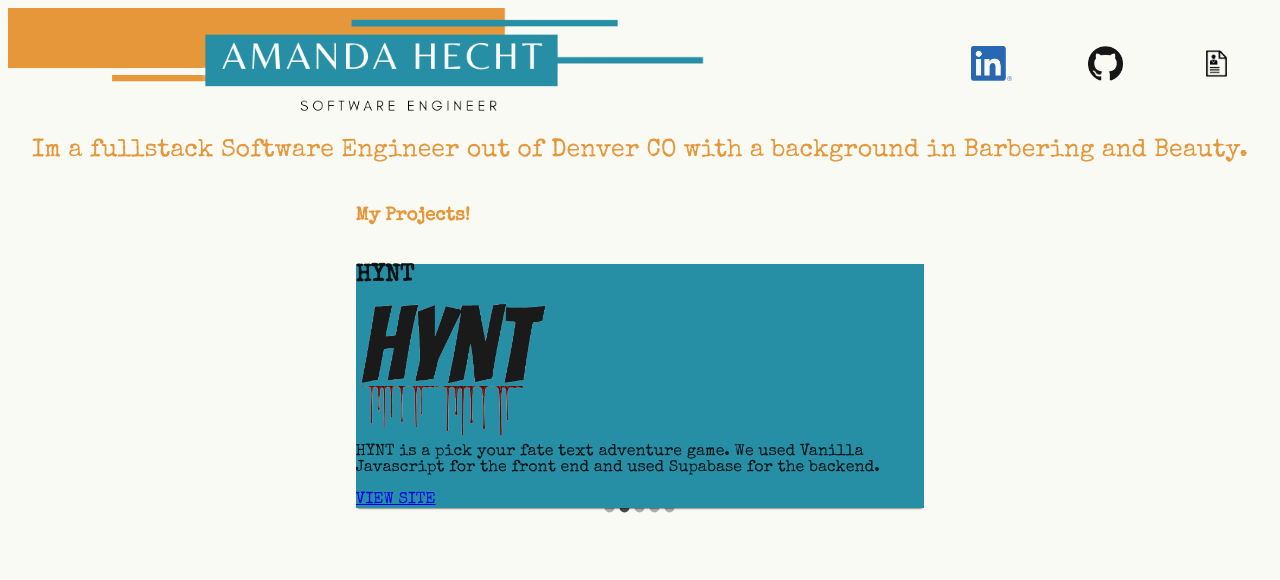
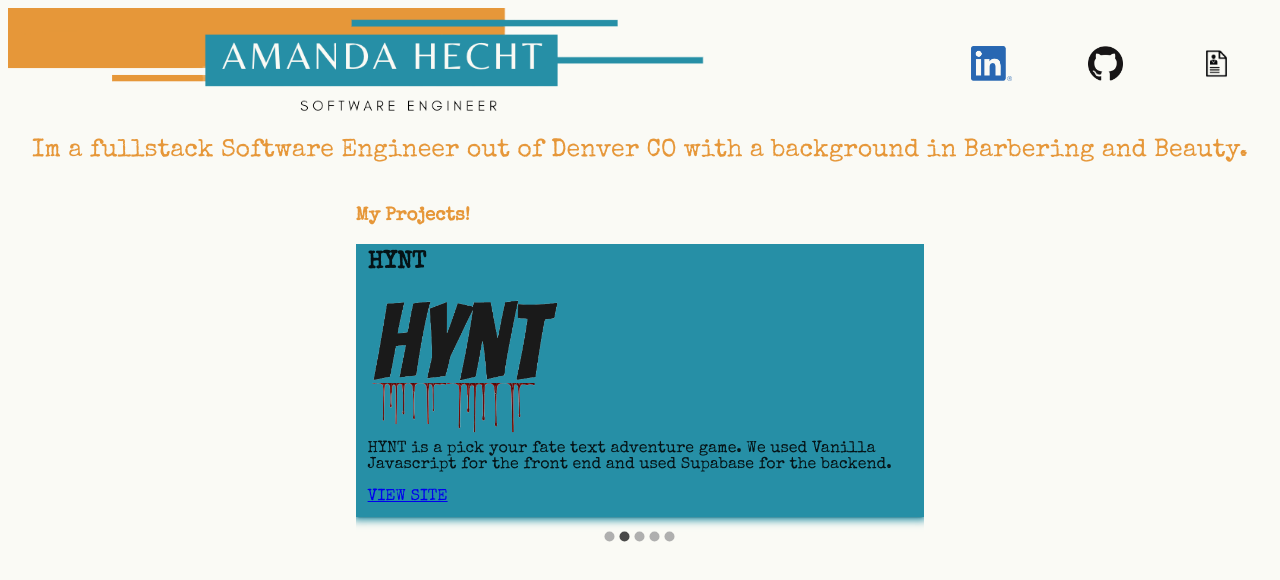
Before and after one commit to amanda-hecht89/Amanda-Website, a React (Create React App) app: page / in a window 1280 px wide. Shown: the top 580 px of the page. Built offline with nearby package versions, Linux system fonts and the light colour scheme.

Commit message:
got the fade to look decent with no gaps

```diff
--- a/src/Carousel.css
+++ b/src/Carousel.css
@@ -12,5 +12,16 @@
 
 .title {
     background-color: #268FA6;
-    margin-bottom: -20px;
+    margin-bottom: -10px;
+    margin-top: -25px;
 }
+
+.page {
+    transition:all 400ms ease-out;
+    box-shadow:0 0 8px 3px #268FA6;
+    border:12px solid #268FA6;
+}
+
+.filler {
+    background-color: #268FA6;
+}
--- a/src/ItemsCarousel.js
+++ b/src/ItemsCarousel.js
@@ -8,6 +8,8 @@ export default function Item({ item })
     <Paper>
       <div className='page'>
         <div className='component'>
+          <div className='filler'>
+
             <div className='title'>
               <h2>{item.title}</h2>
             </div>
@@ -20,6 +22,7 @@ export default function Item({ item })
             </div>
           </div>
         </div>
+      </div>
 
       {/* <Button className="CheckButton">
                 Check it out!
```
Lines whose indentation alone changed are shown as unchanged.
